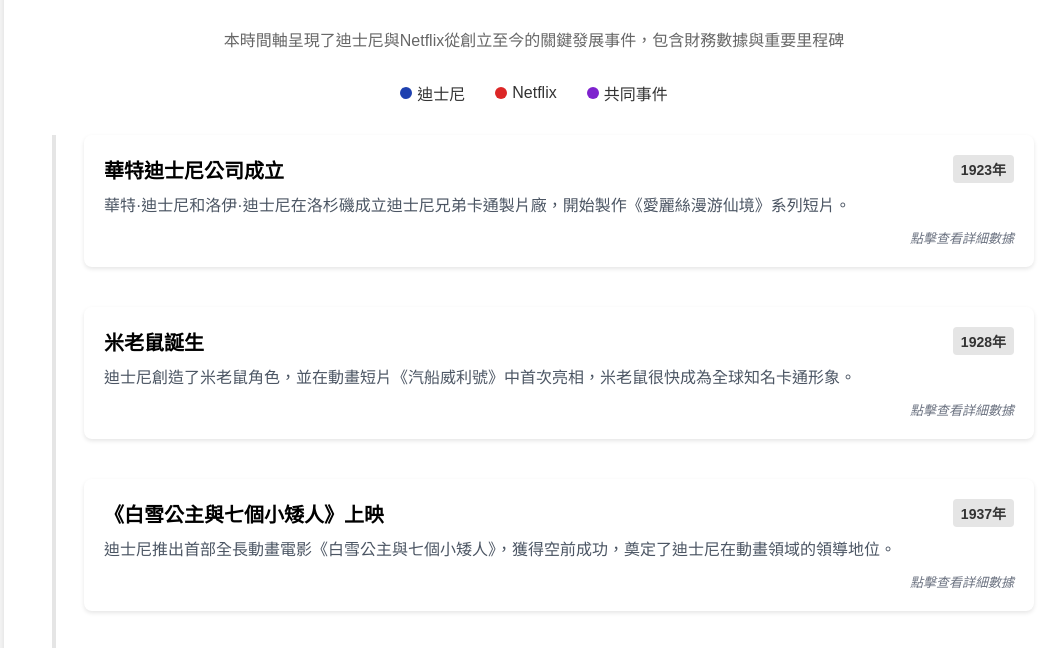
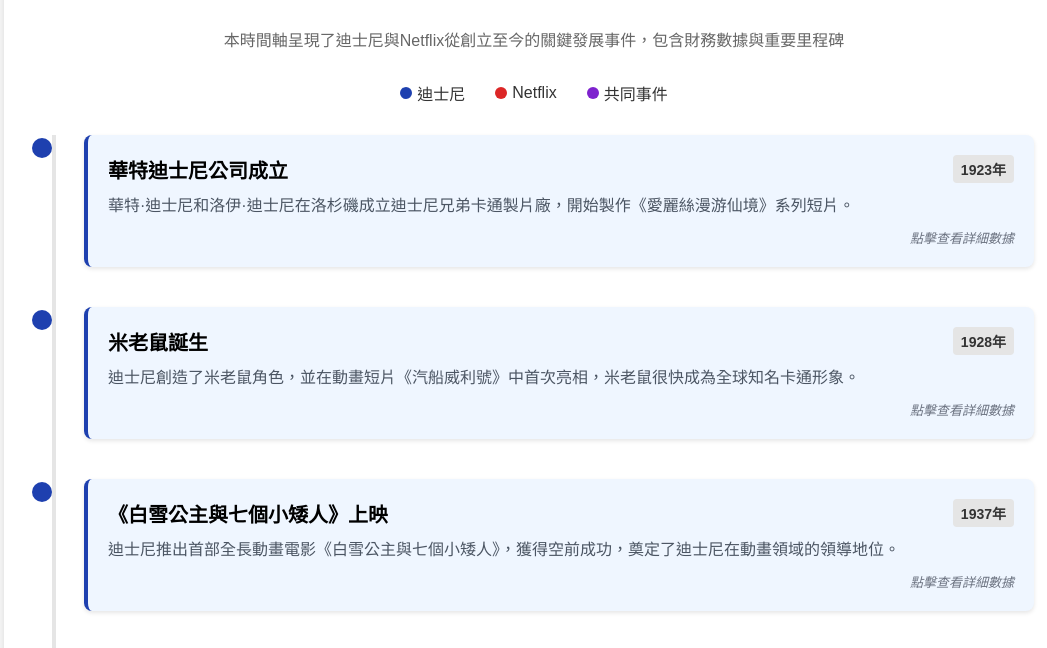
Before and after one commit to canlgz/disNet, a plain HTML site: page timeline.html in a window 1280 px wide. Shown: the part 120-768 px from the top of the page, without its empty margins (106-1153 px from the left). Drawn offline with Linux system fonts and the light colour scheme.

Commit message:
version1

```diff
--- a/timeline.html
+++ b/timeline.html
@@ -425,8 +425,14 @@
 
         events.forEach(event => {
             // 創建事件元素
+            const companyClassMap = {
+                '迪士尼': 'disney',
+                'Netflix': 'netflix',
+                '共同': 'common'
+            };
+
             const eventElement = document.createElement('div');
-            eventElement.className = `event event-${event.company.toLowerCase()}`;
+            eventElement.className = `event event-${companyClassMap[event.company]}`;
             if (event.isImportant) {
                 eventElement.classList.add('event-important');
             }
```
